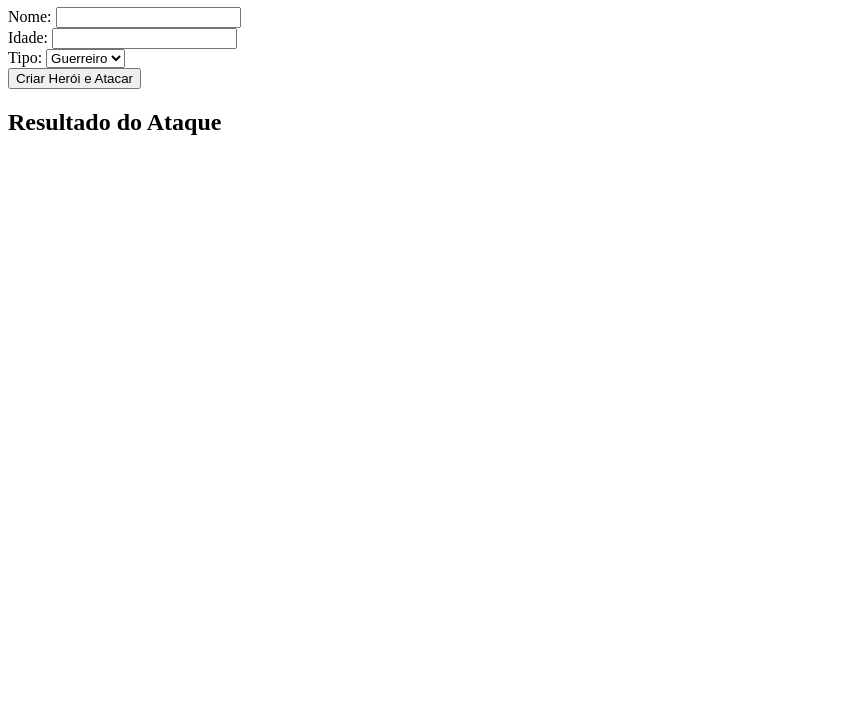
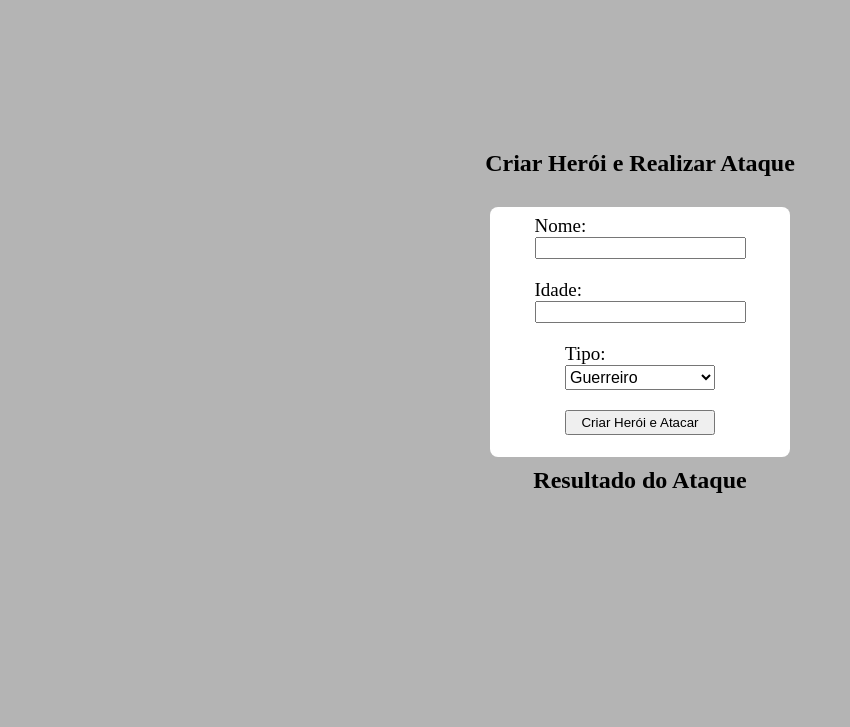
Before and after one commit to Henrique-Ferreira-Ferro/Desafio-Heroi, a plain HTML site: page index.html in a window 1280 px wide. Shown: the part 73-800 px from the top of the page, without its empty margins (0-850 px from the left). Drawn offline with Linux system fonts and the light colour scheme.

Commit message:
Finalização

```diff
--- a/index.html
+++ b/index.html
@@ -8,19 +8,20 @@
 </head>
 <body>
     <main>
-        <h1>Criar Herói e Realizar Ataque</h1>
+        <h2>Criar Herói e Realizar Ataque</h2>
 
-        <div>
+        <div class="forms">
+            <div class="container-div">
                 <label for="nome">Nome:</label>
                 <input type="text" id="nome">
             </div>
 
-        <div>
+            <div class="container-div">
                 <label for="idade">Idade:</label>
                 <input type="number" id="idade">
             </div>
 
-        <div>
+            <div class="container-div">
                 <label for="tipo">Tipo:</label>
                 <select id="tipo">
                     <option value="Guerreiro">Guerreiro</option>
@@ -31,7 +32,7 @@
             </div>
 
             <button onclick="criarHeroi()">Criar Herói e Atacar</button>
-
+        </div>
         <h2>Resultado do Ataque</h2>
         <p id="resultado"></p>
     </main>
--- a/script.js
+++ b/script.js
@@ -7,8 +7,7 @@ class Hero {
         this.tipo = tipo;
     }
 
- // Método para verificar o tipo e definir o ataque
- verificaTipo() {
+verificaTipo() {
     if (this.tipo === "mago") {
         return "magia";
     } else if (this.tipo === "Guerreiro") {
@@ -22,7 +21,7 @@ class Hero {
     }
 }
 
-// Método para realizar o ataque
+
 atacar() {
     const ataque = this.verificaTipo();
     return `O ${this.tipo} atacou usando ${ataque}.`;
@@ -33,14 +32,12 @@ atacar() {
 
 
 function criarHeroi() {
-    // Pegando valores do input
     const nome = document.getElementById('nome').value;
     const idade = document.getElementById('idade').value;
     const tipo = document.getElementById('tipo').value;
 
-    // Criando um novo herói com os valores fornecidos
     const heroi = new Hero(nome, idade, tipo);
 
-    // Mostrando o resultado do ataque no DOM
+
     document.getElementById('resultado').innerText = heroi.atacar();
 }
--- a/style.css
+++ b/style.css
@@ -0,0 +1,57 @@
+*{
+    margin: 0;
+    padding: 0;
+    box-sizing: border-box;
+}
+
+
+main{
+    width: 100vw;
+    height: 100vh;
+    display: flex;
+    gap: 10px;
+    flex-direction: column;
+    align-items: center;
+    justify-content: center;
+    background-color: rgb(180, 180, 180);
+}
+
+
+.forms{
+    display: flex;
+    flex-direction: column;
+    align-items: center;
+    justify-content: center;
+    gap: 20px;
+    background-color: white;
+    border-radius: 8px;
+    width: 300px;
+    height: 250px;
+    margin-top: 20px;
+}
+
+.forms input{
+    font-size: 16px;
+}
+
+.forms label{
+    font-size: 19px;
+}
+
+.forms select{
+    outline: none;
+    font-size: 16px;
+    width: 150px;
+    height: 25px;
+}
+
+.forms button{
+    width: 150px;
+    height: 25px;
+    margin-bottom: 15px;
+
+}
+.container-div{
+    display: flex;
+    flex-direction: column;
+}
```
Lines whose indentation alone changed are shown as unchanged.
